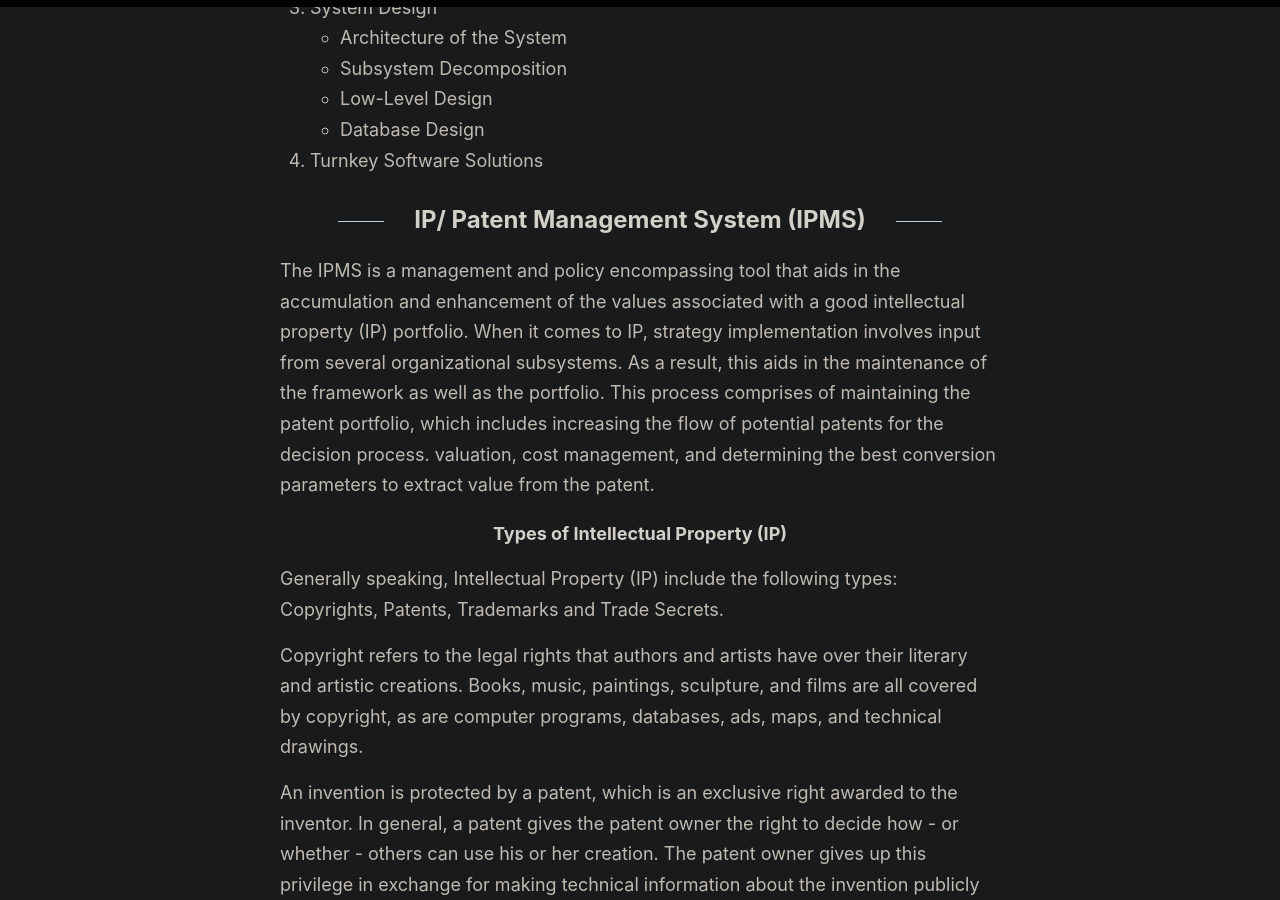
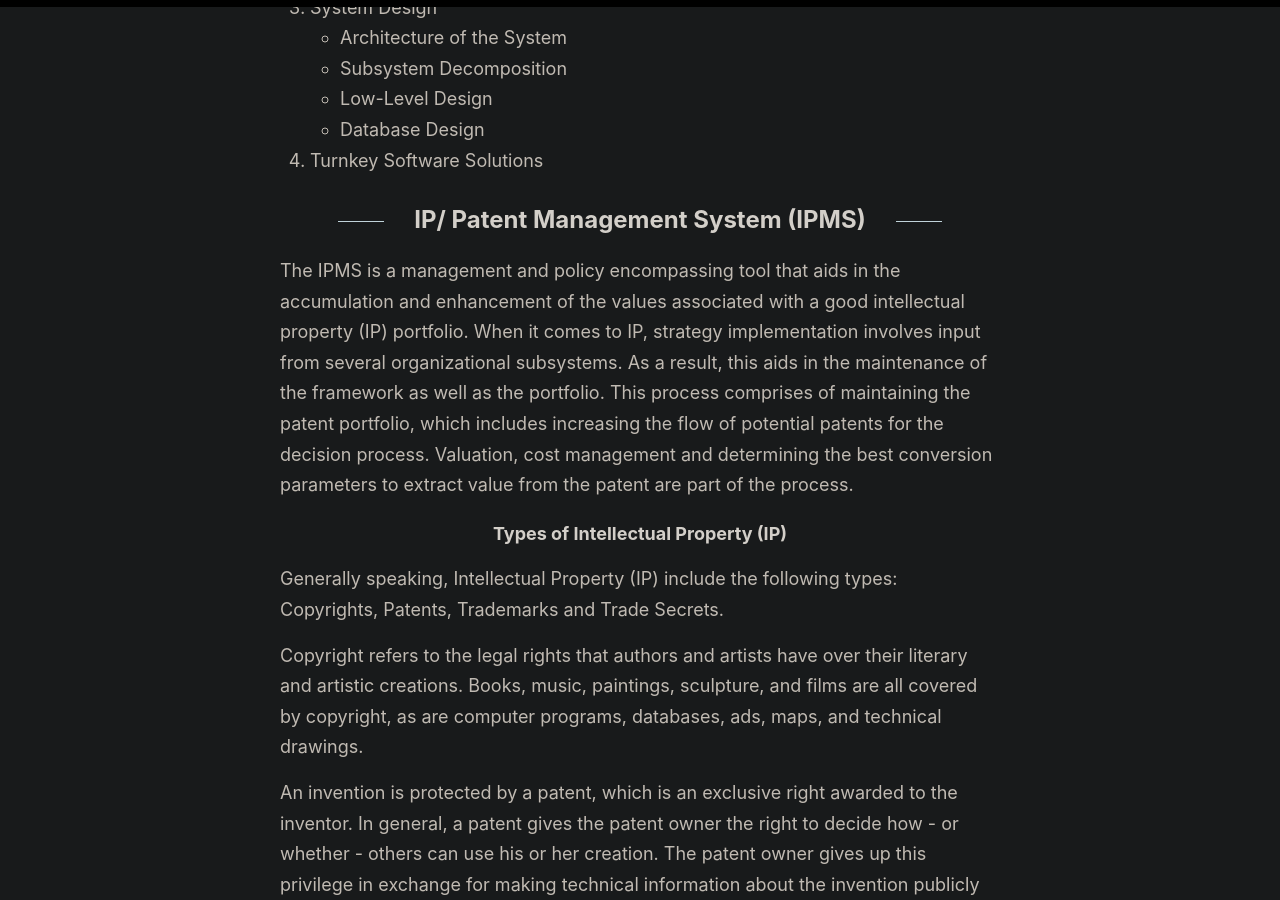
Before and after one commit to mr-chew/mr-chew.github.io, a Jekyll site: the page built from index.html, in a window 1280 px wide and 900 px high, scrolled down 29404 px. Built offline with Jekyll 4.4.1, drawn with Linux system fonts in a browser that asks for light colours; the list of posts is cut into pages by our own code.

Commit message:
rephrase sentence for clarity

```diff
--- a/_posts/2022-7-27-IP-Mgmt-System.md
+++ b/_posts/2022-7-27-IP-Mgmt-System.md
@@ -23,7 +23,7 @@ We will take a look at the key features a IP/ Patent management system (IPMS) ne
 4. Turnkey Software Solutions
 
 ## IP/ Patent Management System (IPMS)
-The IPMS is a management and policy encompassing tool that aids in the accumulation and enhancement of the values associated with a good intellectual property (IP) portfolio. When it comes to IP, strategy implementation involves input from several organizational subsystems. As a result, this aids in the maintenance of the framework as well as the portfolio. This process comprises of maintaining the patent portfolio, which includes increasing the flow of potential patents for the decision process.  valuation, cost management, and determining the best conversion parameters to extract value from the patent.
+The IPMS is a management and policy encompassing tool that aids in the accumulation and enhancement of the values associated with a good intellectual property (IP) portfolio. When it comes to IP, strategy implementation involves input from several organizational subsystems. As a result, this aids in the maintenance of the framework as well as the portfolio. This process comprises of maintaining the patent portfolio, which includes increasing the flow of potential patents for the decision process. Valuation, cost management and determining the best conversion parameters to extract value from the patent are part of the process.
 
 ###### Types of Intellectual Property (IP)
 Generally speaking, Intellectual Property (IP) include the following types: Copyrights, Patents, Trademarks and Trade Secrets.
```
